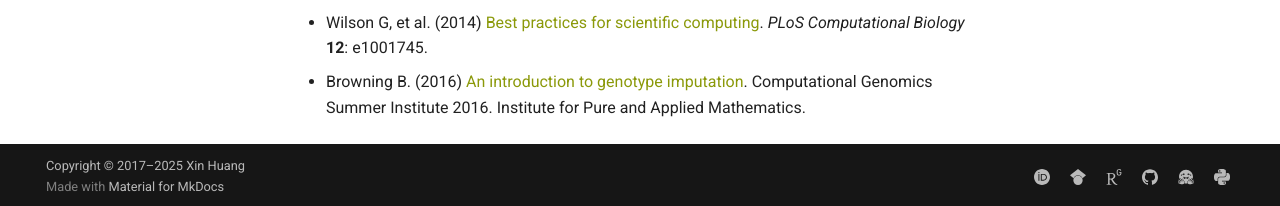
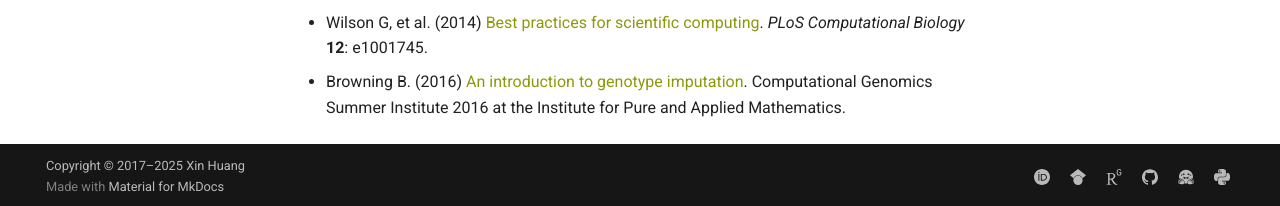
Before and after one commit to xin-huang/xin-huang.github.io, an MkDocs documentation site: the page built from docs/development.md, in a window 1280 px wide and 900 px high, scrolled down 1300 px. Shown: the part 691-897 px from the top of the window. Built offline with MkDocs 1.6.1 and Material for MkDocs 9.7.7, drawn with Linux system fonts in a browser that asks for light colours.

Commit message:
Update docs

```diff
--- a/docs/development.md
+++ b/docs/development.md
@@ -60,4 +60,4 @@
 
 - Beck K, et al. (2001) [Manifesto for agile software development](https://agilemanifesto.org/).
 - Wilson G, et al. (2014) [Best practices for scientific computing](https://doi.org/10.1371/journal.pbio.1001745). *PLoS Computational Biology* **12**: e1001745.
-- Browning B. (2016) [An introduction to genotype imputation](https://www.youtube.com/watch?v=-oUvXXg6tl8). Computational Genomics Summer Institute 2016. Institute for Pure and Applied Mathematics.
+- Browning B. (2016) [An introduction to genotype imputation](https://www.youtube.com/watch?v=-oUvXXg6tl8). Computational Genomics Summer Institute 2016 at the Institute for Pure and Applied Mathematics.
```
